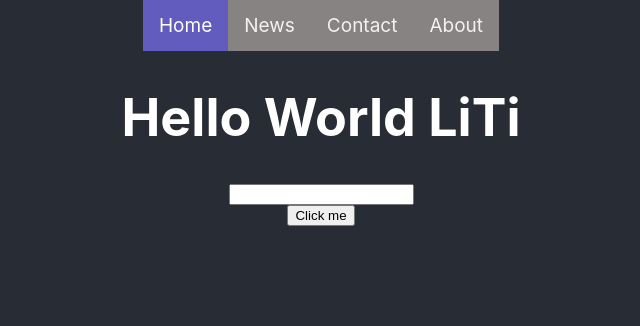
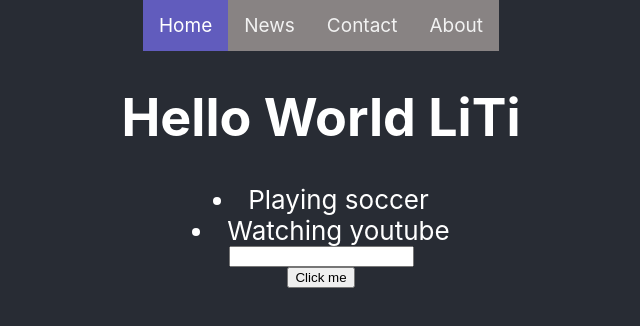
Before and after one commit to linhtiendev/React-Hook-Basic, a React (Create React App) app: page / in a window 1280 px wide. Shown: the top 326 px of the page, without its empty margins (319-959 px from the left). Built offline with nearby package versions, Linux system fonts and the light colour scheme.

Commit message:
outputting lists (renders loop with react hook)

```diff
--- a/src/App.js
+++ b/src/App.js
@@ -7,10 +7,21 @@ const App = () => {
     // [giá trị của biến, function xử lý khi biến có sự thay đổi ]
     let [name, setName] = useState("LiTi");
     let [address, setAddress] = useState(""); // Khởi tạo state giá trị rỗng
+    let [todos, setTodos] = useState([
+        { id: 111, title: "Playing soccer" },
+        { id: 222, title: "Watching youtube" },
+    ]);
 
     const handleEventClick = (event) => {
-        // set lại giá trị name
-        setName(address); // dùng hook để set lại giá trị // gọi đến là tự động re-ender
+        // validate input // check điều kiện input rỗng
+        if (!address) {
+            alert("missing requied param!");
+            return;
+        }
+        // hook not merge state vì vậy phải dùng ... (spread syntax)
+        let newTodo = { id: "123", title: address }; // tạo ra 1 mảng mới
+        setTodos([...todos, newTodo]); // dùng toán tử ... để lấy obj cũ, lấy thêm obj vừa nhập
+        setAddress(""); // set input thành rỗng
     };
 
     // hàm nhập
@@ -25,6 +36,17 @@ const App = () => {
             <header className="App-header">
                 <Nav />
                 <h1>Hello World {name}</h1>
+                <div className="todo-container">
+                    {/* kh dùng for với for-each vì nó sẽ thay đổi phần tử ở mảng cũ */}
+                    {/* Dùng vòng map để lập 1 mảng mới */}
+                    {todos.map((todo) => {
+                        return (
+                            <li className="todo-content" key={todo.id}>
+                                {todo.title}
+                            </li>
+                        );
+                    })}
+                </div>
                 <input
                     type="text"
                     value={address}
```
